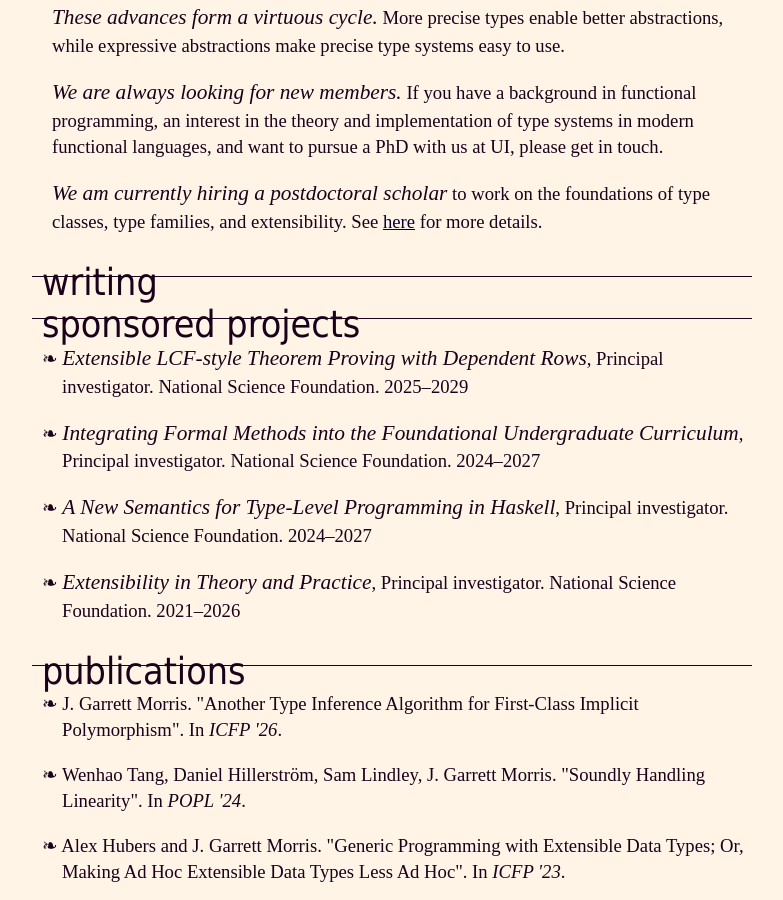
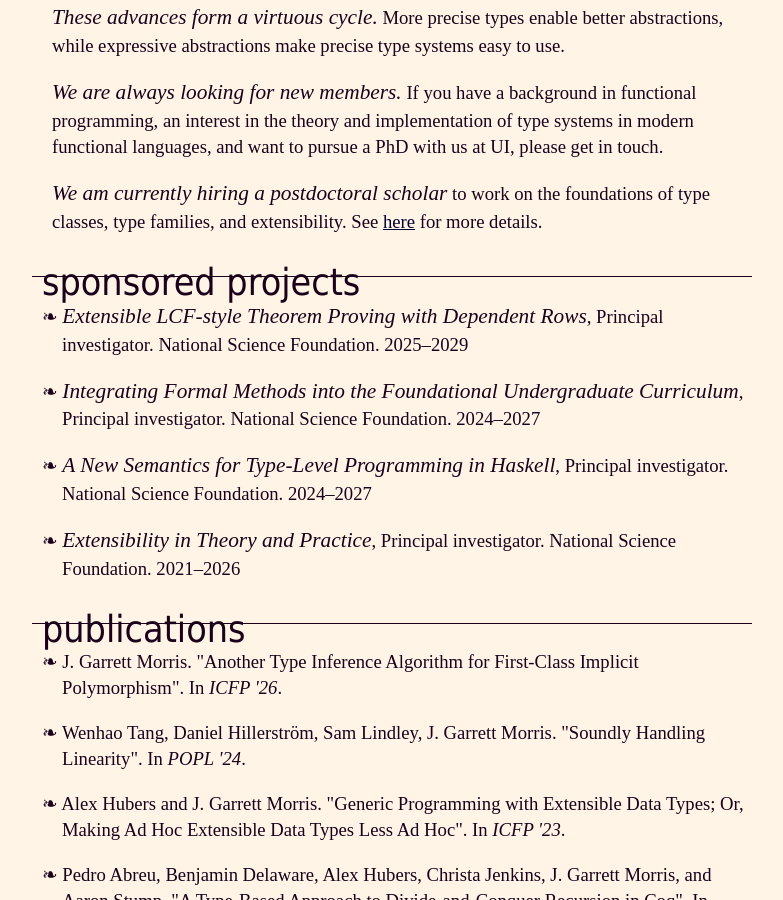
Before and after one commit to jgbm/jgbm.github.io, a Jekyll site: the page built from index.html, in a window 1280 px wide and 900 px high, scrolled down 613 px. Shown: the whole window, without its empty margins (56-839 px from the left). Built offline with Jekyll 4.4.1, drawn with Linux system fonts in a browser that asks for light colours; some web fonts are replaced.

Commit message:
Oops no blog posts yet

```diff
--- a/index.html
+++ b/index.html
@@ -155,7 +155,7 @@
   </p>
 </div>
 
-<div class="box" id="writing">
+<!-- <div class="box" id="writing">
   <h1>writing</h1>
 
   <ul>
@@ -164,7 +164,7 @@
       <a href="{{ site.baseurl }}{{ post.url }}">{{ post.title }}</a>
     </li>
   {% endfor %}
-</ul>
+</ul> -->
 
 </div>
 
```
